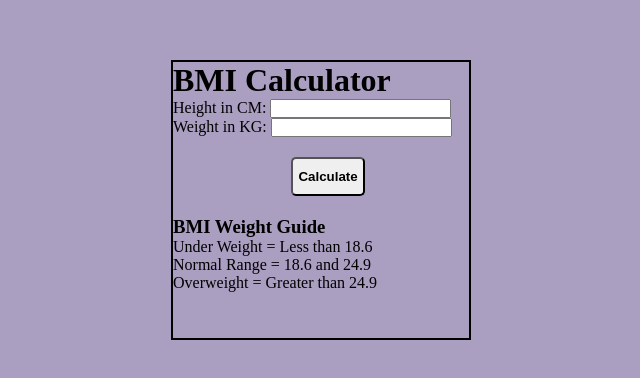
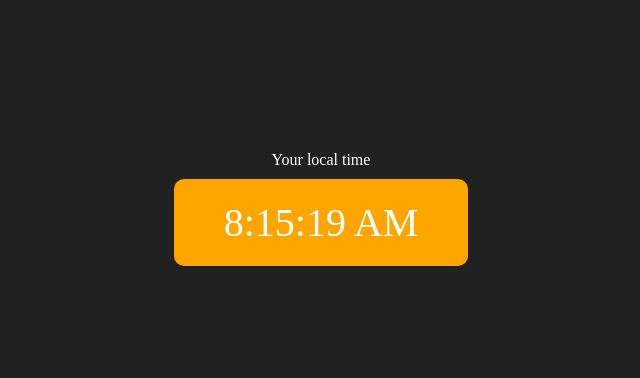
Before and after one commit to NitishSingh563/Project, a plain HTML site: page index.html in a window 1280 px wide. Shown: the part 200-578 px from the top of the page, without its empty margins (319-959 px from the left). Drawn offline with Linux system fonts and the light colour scheme.

Commit message:
Digital Clock

```diff
--- a/index.html
+++ b/index.html
@@ -3,26 +3,13 @@
 <head>
      <meta charset="UTF-8">
      <meta name="viewport" content="width=device-width, initial-scale=1.0">
-     <title>BMI Calculator</title>
-     <link rel="stylesheet" href="./style.css">
+     <title>Digital Clock</title>
+     <link rel="stylesheet" href="style.css">
 </head>
 <body>
-     <div class="container">
-          <h1>BMI Calculator</h1>
-          <form>
-          <p><label>Height in CM: </label>
-          <input type="text" id="height" /></p>
-          <p><label>Weight in KG: </label>
-          <input type="text" id="weight" /></p>
-        <button>Calculate</button>
-        <div id="results"></div>
-        <div id="weight-guide">
-          <h3>BMI Weight Guide</h3>
-          <p>Under Weight = Less than 18.6</p>
-          <p>Normal Range = 18.6 and 24.9</p>
-          <p>Overweight = Greater than 24.9</p>
-        </div>
-          </form>
+     <div class="center">
+          <div id="banner"><span>Your local time</span> </div>
+          <div id="clock"></div>
      </div>
      <script src="./script.js"></script>
 </body>
--- a/script.js
+++ b/script.js
@@ -1,19 +1,8 @@
-const form = document.querySelector('form')
+const clock = document.querySelector('#clock');
 
-form.addEventListener('submit', function(e){
-     e.preventDefault();
 
-  const height =  parseInt(document.querySelector('#height').value);
-  const weight =  parseInt(document.querySelector('#weight').value);
-  const results = document.querySelector('#results');
 
-  if (height === '' || height < 0 || isNaN(height)) {
-     results.innerHTML = `Please give a valid Height ${height}`
-} else if (weight === '' || height < 0 || isNaN(weight)) {
-     results.innerHTML = `Please give a valid weight ${weight}`
-} else {
-    const bmi = (weight / ((height * height)/10000)).toFixed(2)
-    results.innerHTML = `<span> ${bmi} </span>`;
-}
-
-});
+setInterval(function(){
+     let date = new Date()
+     clock.innerHTML =  date.toLocaleTimeString();
+},1000)
--- a/style.css
+++ b/style.css
@@ -1,38 +1,19 @@
-*{
-     margin: 0;
-     padding: 0;
-     box-sizing: border-box;
+body {
+     background-color: #212121;
+     color: #fff;
 }
-
-body{
-     background-color: rgb(170, 158, 193);
+.center {
+     display: flex;
      height: 100vh;
-     width: 100%;
-     display: flex;
+     justify-content: center;
      align-items: center;
-     justify-content: center;
      flex-direction: column;
 }
 
-.container{
-     border: 2px solid #000;
-     height: 280px;
-     width: 300px;
-
+#clock {
+     font-size: 40px;
+     background-color: orange;
+     padding: 20px 50px;
+     margin-top: 10px;
+     border-radius: 10px;
 }
-
-button{
-     padding: 10px 5px;
-     margin-left: 40%;
-     margin-top: 20px;
-     border-radius: 5px;
-     font-weight: 700;
-}
-
-#results{
-     font-weight: 900;
-     font-size: 25px;
-     color: #fd0101;
-     margin-left: 70px;
-     margin-top: 20px;
-}
```
